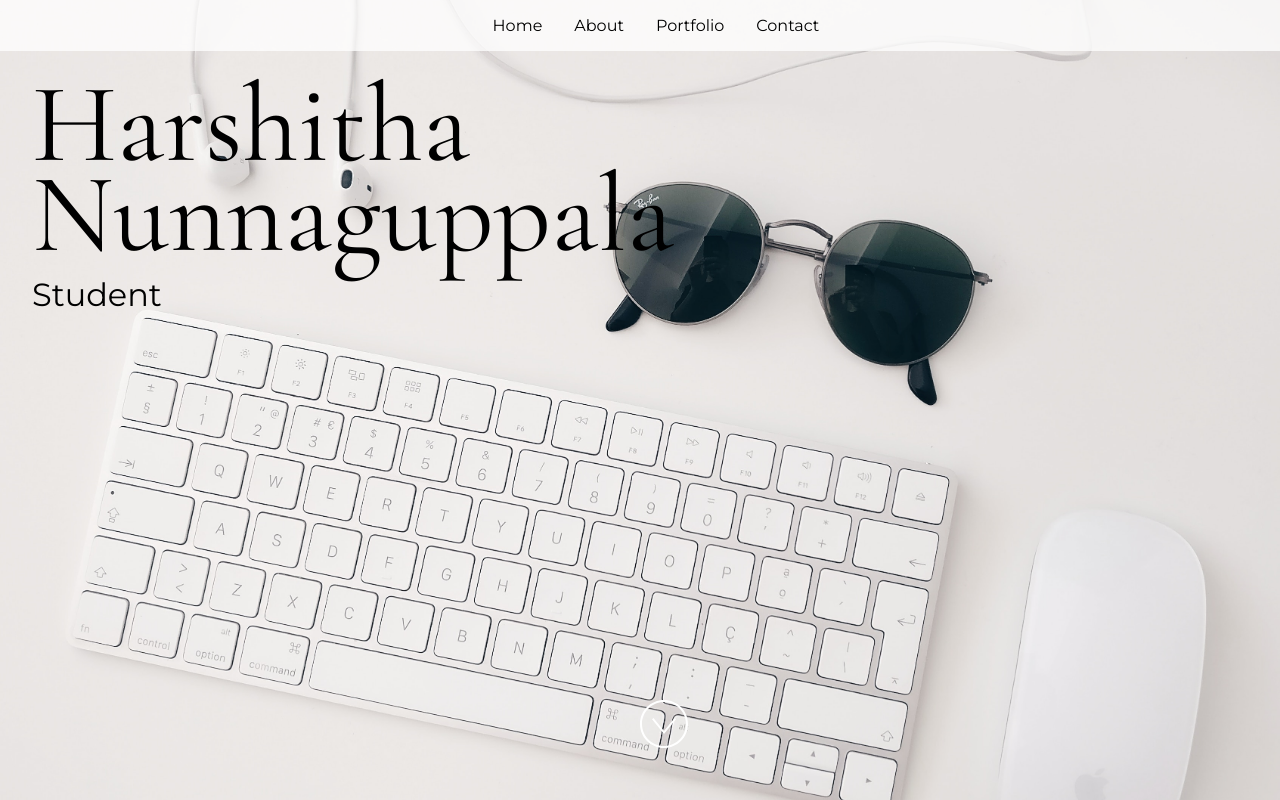
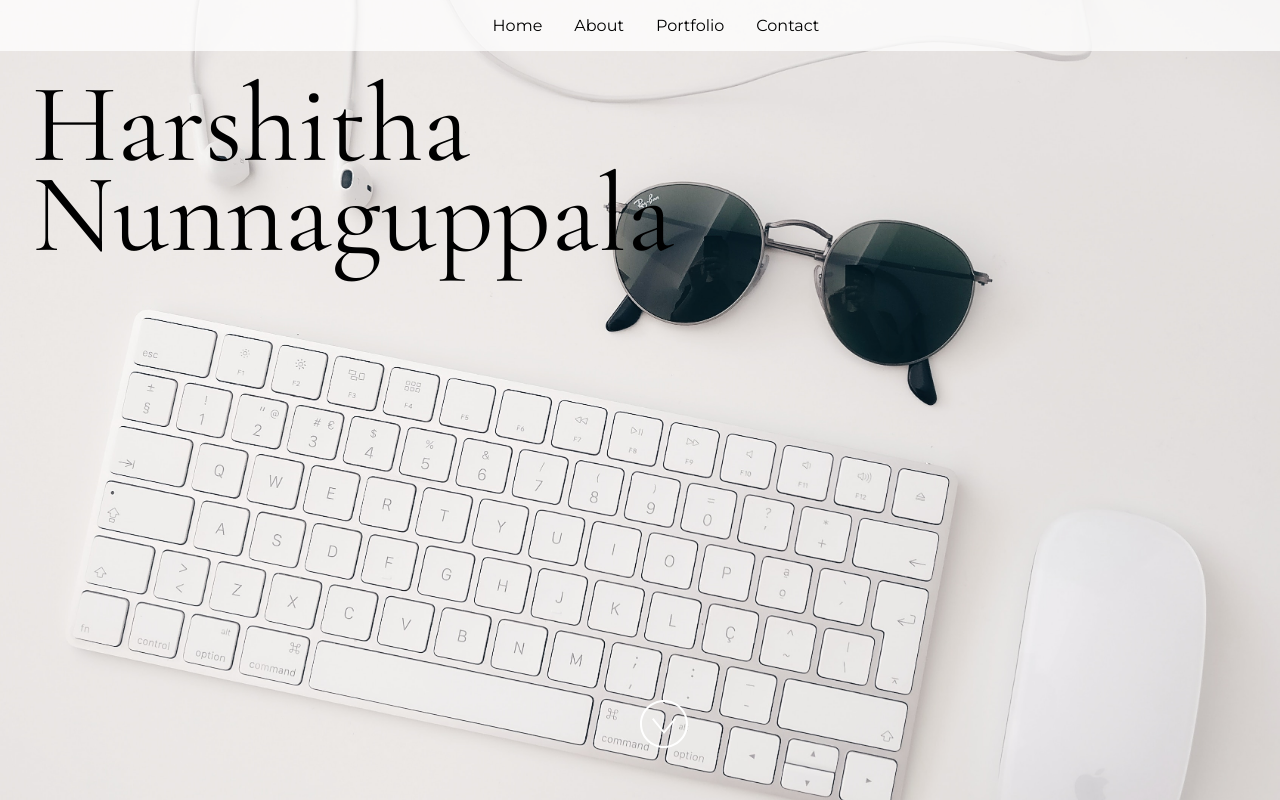
Before and after one commit to Harshithanunnaguppala/MyPortfolio, a React (Vite) app: page / in a window 1280 px wide. Built offline with nearby package versions, Linux system fonts and the light colour scheme.

Commit message:
Update App.jsx

```diff
--- a/src/App.jsx
+++ b/src/App.jsx
@@ -25,7 +25,7 @@ import "./styles.css";
  */
 const siteProps = {
   name: "Harshitha Nunnaguppala",
-  title: "Student",
+  title: "",
   email: "harshitha.nunnaguppala@gmail.com",
   gitHub: "https://github.com/Harshithanunnaguppala",
   instagram: "",
```
